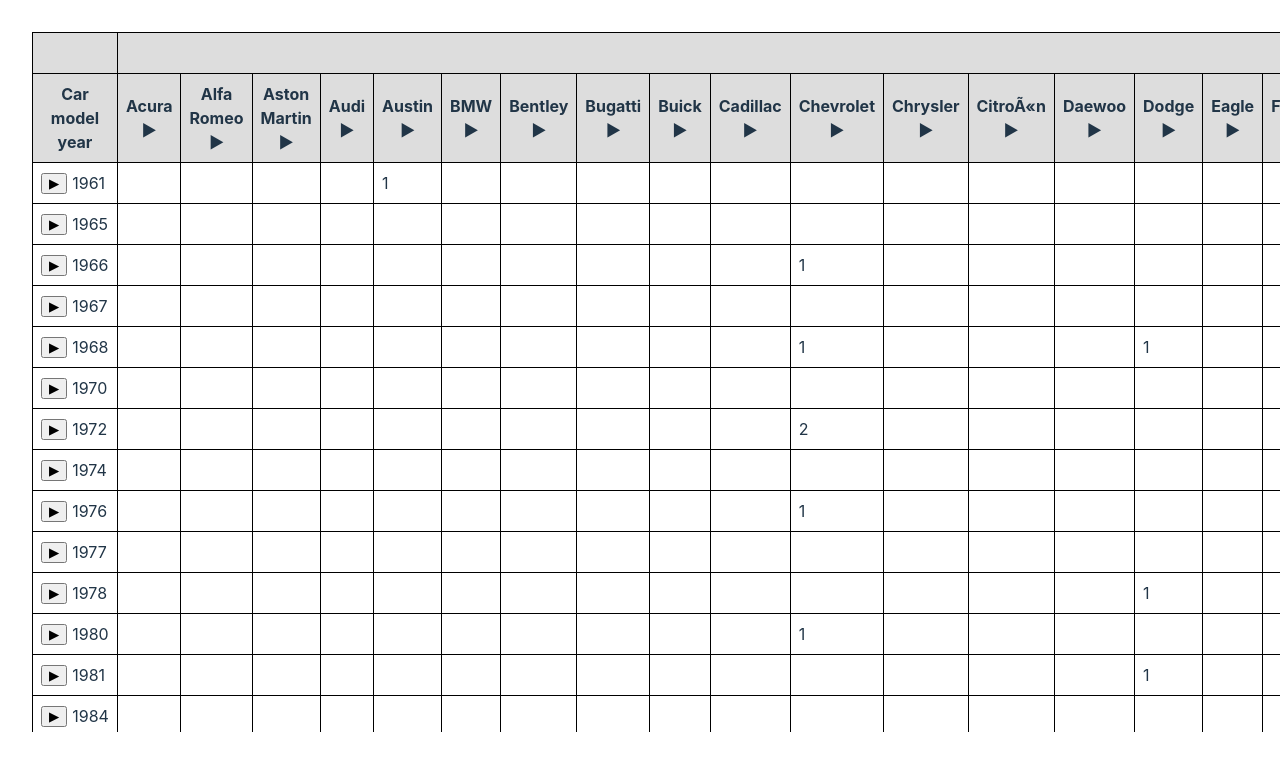
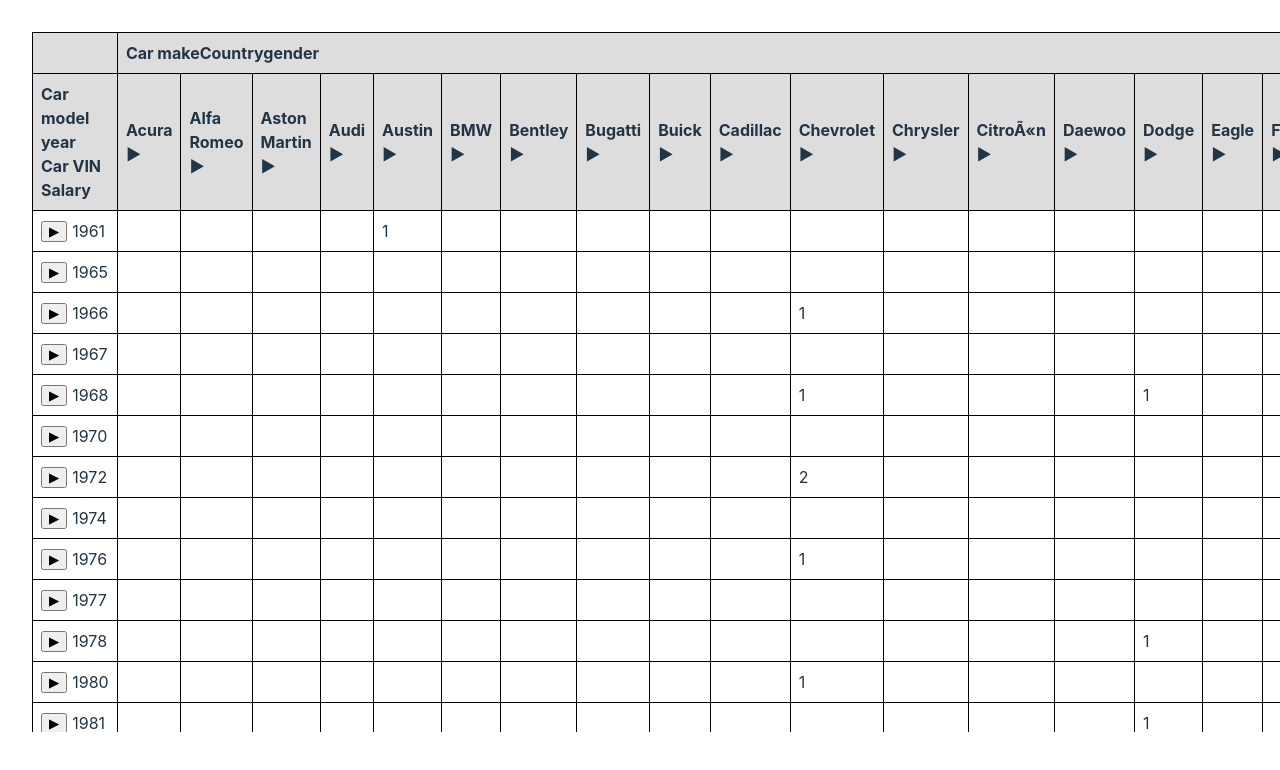
Before and after one commit to Muthuponmari/pivot_tanstack, a React (Create React App) app: page / in a window 1280 px wide. Shown: the top 770 px of the page. Built offline with nearby package versions, Linux system fonts and the light colour scheme.

Commit message:
add column and row top level value

```diff
--- a/src/components/pivotTable.jsx
+++ b/src/components/pivotTable.jsx
@@ -102,7 +102,9 @@
 
         if (isTopLevel) {
             return [{
-                header: currentMeta.Name,
+                header: columnsMetadata.map((column, index) => (
+                    <span key={index}>{column.Name}</span>
+                )),
                 id: currentMeta.Id,
                 columns: columns
             }];
@@ -126,7 +128,11 @@
 
     const columns = useMemo(() => {
         const baseColumn = {
-            header: data.Rows[0].Name,
+            header: <div>{
+                data.Rows.map((row, index) => (
+                    <div key={index}>{row.Name}</div>
+                ))
+            }</div>,
             accessorFn: (row) => row,
             id: 'groupedColumn',
             cell: ({ row, getValue }) => {
@@ -284,7 +290,8 @@
                                     colSpan={header.colSpan}
                                     style={{
                                         padding: '8px',
-                                        border: '1px solid black'
+                                        border: '1px solid black',
+                                        textAlign: 'left'
                                     }}
                                 >
                                     {header.isPlaceholder ? null :
```
